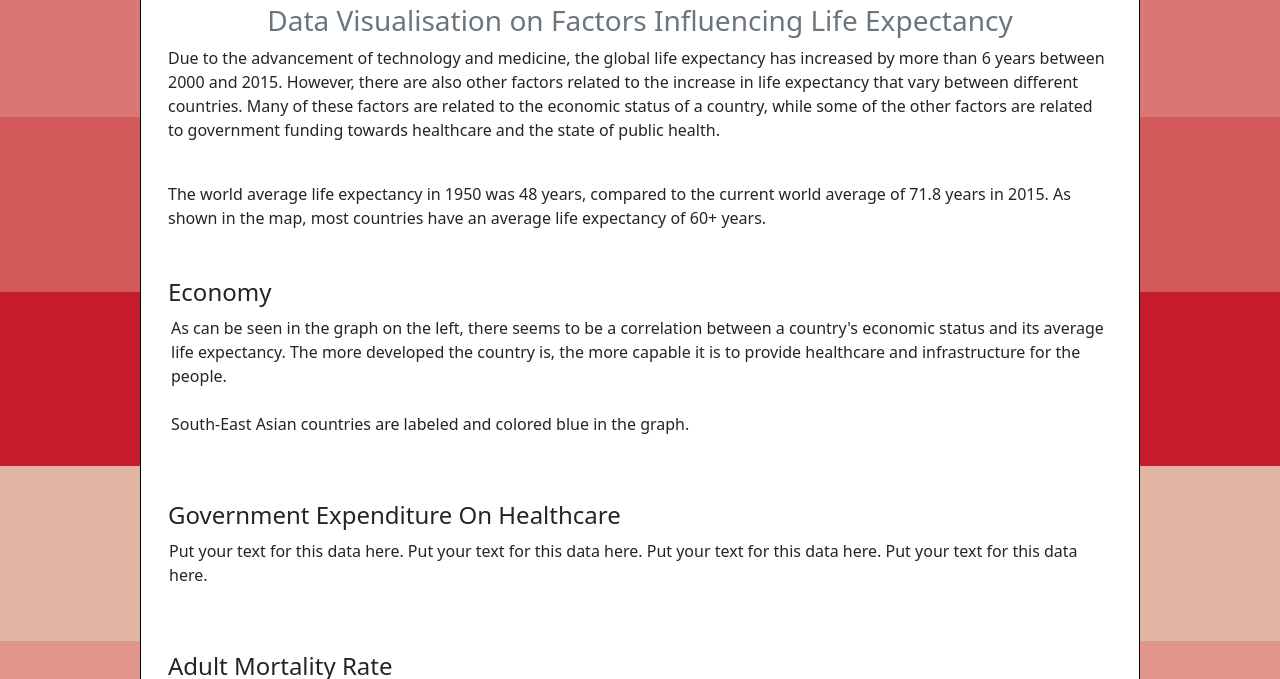
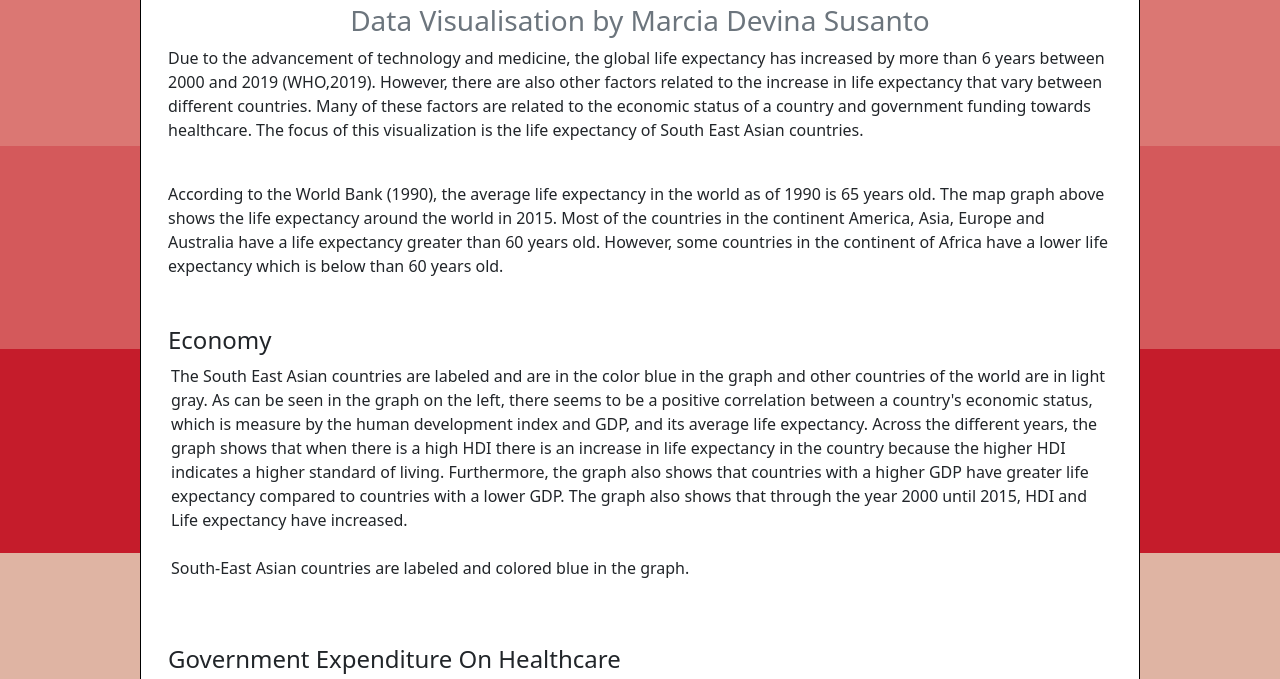
Before and after one commit to Marciadev11/Data-Visualization, a plain HTML site: page index.html in a window 1280 px wide. Shown: the part 58-737 px from the top of the page. Drawn offline with Linux system fonts and the light colour scheme; a script that the page names is missing.

Commit message:
Update index.html

```diff
--- a/index.html
+++ b/index.html
@@ -28,7 +28,7 @@
               </h2>
 
               <h3 class="text-secondary text-center">
-                Data Visualisation on Factors Influencing Life Expectancy
+                Data Visualisation by Marcia Devina Susanto
               </h3>
             </div>
           </div>
@@ -37,9 +37,9 @@
         <div class="container-lg">
           <p>
             Due to the advancement of technology and medicine, the global life expectancy has increased by more than 6 years
-            between 2000 and 2015. However, there are also other factors related to the increase in life expectancy that vary
-            between different countries. Many of these factors are related to the economic status of a country, while
-            some of the other factors are related to government funding towards healthcare and the state of public health.
+            between 2000 and 2019 (WHO,2019). However, there are also other factors related to the increase in life expectancy that vary
+            between different countries. Many of these factors are related to the economic status of a country and  government funding
+            towards healthcare. The focus of this visualization is the life expectancy of South East Asian countries.
           </p>
         </div>
 
@@ -52,9 +52,10 @@
             }).catch(console.error);
           </script>
           <br>
-          The world average life expectancy in 1950 was 48 years, compared to the current world average
-          of 71.8 years in 2015. As shown in the map, most countries have an average life expectancy of
-          60+ years.
+          According to the World Bank (1990), the average life expectancy in the world as of 1990 is 65 years old.
+          The map graph above shows the life expectancy around the world in 2015. Most of the countries in the
+          continent America, Asia, Europe and Australia have a life expectancy greater than 60 years old. However, some
+          countries in the continent of Africa have a lower life expectancy which is below than 60 years old.
         </div>
 
         <br><br>
@@ -69,9 +70,13 @@
                 <div class="d-flex" id="bubble_plot"></div>
               </td>
               <td style="vertical-align: top;">
-                <p>As can be seen in the graph on the left, there seems to be a correlation between a country's economic
-                  status and its average life expectancy. The more developed the country is, the more capable it is to
-                  provide healthcare and infrastructure for the people.
+                <p>The South East Asian countries are labeled and are in the color blue in the graph and other countries of the
+                    world are in light gray. As can be seen in the graph on the left, there seems to be a positive correlation
+                    between a country's economic status, which is measure by the human development index and GDP, and its average
+                    life expectancy. Across the different years, the graph shows that when there is a high HDI there is an increase
+                    in life expectancy in the country because the higher HDI indicates a higher standard of living. Furthermore, the
+                    graph also shows that countries with a higher GDP have greater life expectancy compared to countries with a lower
+                    GDP. The graph also shows that through the year 2000 until 2015, HDI and Life expectancy have increased.
 
                   <br><br>
 
```
